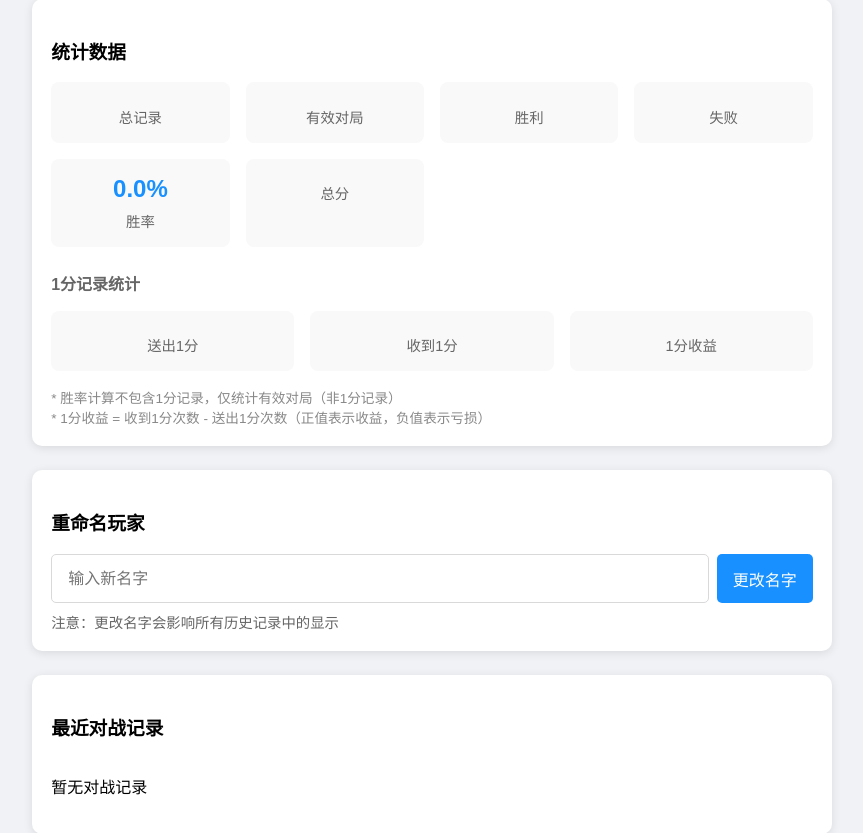
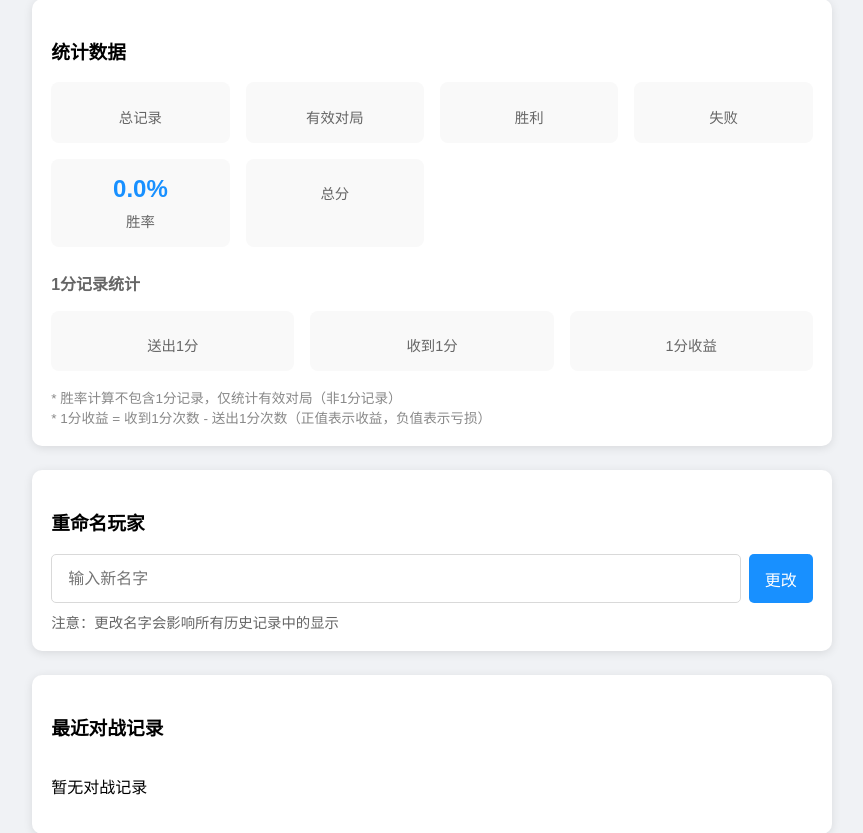
Before and after one commit to xiaoyuin/EMSPoolGamble, a Flask app: template templates/player_detail.html in a window 1280 px wide. Shown: the part 137-970 px from the top of the page, without its empty margins (208-1071 px from the left). Run offline with Flask 3, Linux system fonts and the light colour scheme; the template is opened without the code that fills it, so the values that code supplies are empty.

Commit message:
Fix renaming player UI issue

```diff
--- a/templates/player_detail.html
+++ b/templates/player_detail.html
@@ -18,7 +18,7 @@
         .flash-success { background-color: #f6ffed; border: 1px solid #b7eb8f; color: #52c41a; }
         .flash-error { background-color: #fff2f0; border: 1px solid #ffccc7; color: #ff4d4f; }
         .rename-form { display: flex; gap: 0.5em; align-items: stretch; margin-top: 1em; }
-        .rename-form input {
+        .rename-form input[type="text"] {
             flex: 1;
             padding: 0.8em 1em;
             border: 1px solid #d9d9d9;
@@ -26,6 +26,12 @@
             font-size: 1em;
             height: auto;
             box-sizing: border-box;
+            min-width: 0; /* 确保输入框可以缩小 */
+        }
+        .rename-form .btn {
+            flex-shrink: 0; /* 防止按钮被压缩 */
+            width: auto;
+            min-width: 60px; /* 确保按钮有最小宽度 */
         }
         .btn {
             padding: 0.8em 1em;
@@ -227,7 +233,7 @@
             <input type="text" name="new_name" value="{{ player.name }}" placeholder="输入新名字" title="玩家新名字" required>
             <input type="hidden" id="rename_timezone_offset" name="timezone_offset" value="">
             <input type="hidden" name="csrf_token" value="{{ csrf_token() }}">
-            <button type="submit" class="btn btn-primary">更改名字</button>
+            <button type="submit" class="btn btn-primary">更改</button>
         </form>
         <div class="rename-note">
             注意：更改名字会影响所有历史记录中的显示
```
